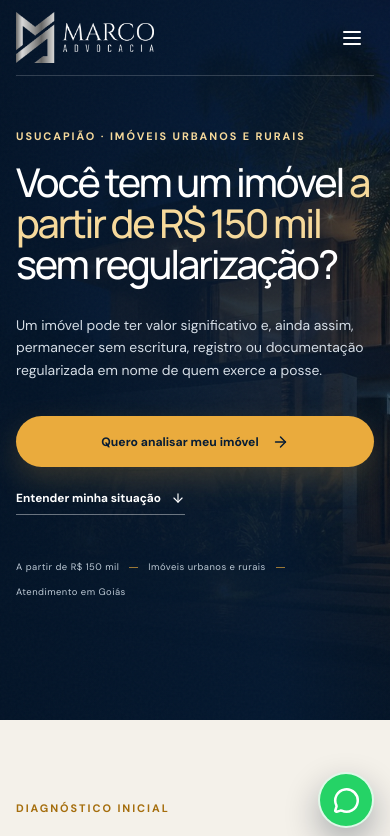
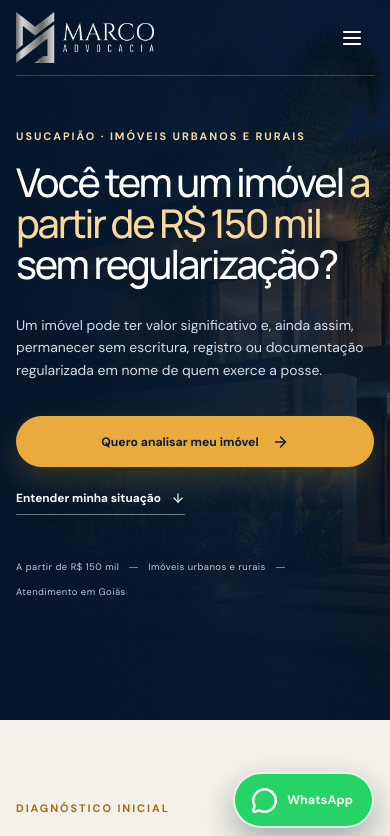
Before and after one commit to squadaguias-max/marco-aurelio-imoveis, a React (Vite) app: page / in a window 390 px wide. Shown: the top 836 px of the page. Built offline with nearby package versions, Linux system fonts and the light colour scheme.

Commit message:
fix: make WhatsApp button prominent on mobile

```diff
--- a/src/modules/home/pages/HomePage.jsx
+++ b/src/modules/home/pages/HomePage.jsx
@@ -212,6 +212,7 @@ export function HomePage() {
       title="Conversar no WhatsApp"
     >
       <MessageCircle aria-hidden="true" />
+      <span>WhatsApp</span>
     </a>
   </>;
 }
--- a/src/styles/index.css
+++ b/src/styles/index.css
@@ -205,10 +205,11 @@ footer { padding: 58px 0 0; background: var(--navy-deep); color: white; }
 .footer-legal p { max-width: 870px; margin: 0; }
 .developed-by { display: block; width: max-content; margin: 10px auto 0; padding-bottom: 24px; color: #5e8fc7; font-size: .62rem; font-weight: 700; }
 .developed-by:hover { color: #8eb6e3; text-decoration: underline; }
-.whatsapp-float { position: fixed; z-index: 90; right: 24px; bottom: 24px; display: flex; width: 60px; height: 60px; align-items: center; justify-content: center; border: 2px solid rgba(255,255,255,.85); border-radius: 50%; background: #25d366; color: white; box-shadow: 0 14px 34px rgba(2,19,39,.32); transition: transform .2s ease, box-shadow .2s ease, background .2s ease; }
+.whatsapp-float { position: fixed; z-index: 9999; right: 24px; bottom: 24px; display: flex; width: 60px; height: 60px; align-items: center; justify-content: center; border: 2px solid rgba(255,255,255,.85); border-radius: 999px; background: #25d366; color: white; box-shadow: 0 14px 34px rgba(2,19,39,.32); transition: transform .2s ease, box-shadow .2s ease, background .2s ease; }
 .whatsapp-float:hover { transform: translateY(-3px) scale(1.03); background: #20bd5a; box-shadow: 0 18px 40px rgba(2,19,39,.4); }
 .whatsapp-float:focus-visible { outline: 3px solid var(--gold-pale); outline-offset: 3px; }
 .whatsapp-float svg { width: 29px; height: 29px; stroke-width: 2.25; }
+.whatsapp-float span { display: none; }
 
 @media (max-width: 980px) {
   .menu-button { display: grid; }
@@ -260,8 +261,9 @@ footer { padding: 58px 0 0; background: var(--navy-deep); color: white; }
   .faq-list details p { margin-left: 38px; }
   .footer-main { grid-template-columns: 1fr; gap: 35px; }
   .footer-legal { grid-template-columns: 1fr; gap: 10px; }
-  .whatsapp-float { right: 16px; bottom: calc(16px + env(safe-area-inset-bottom)); width: 56px; height: 56px; }
+  .whatsapp-float { right: 16px; bottom: calc(16px + env(safe-area-inset-bottom)); width: auto; height: 56px; gap: 9px; padding: 0 19px 0 16px; font-size: .78rem; font-weight: 800; letter-spacing: .01em; }
   .whatsapp-float svg { width: 27px; height: 27px; }
+  .whatsapp-float span { display: inline; }
 }
 
 @media (max-width: 420px) {
```
